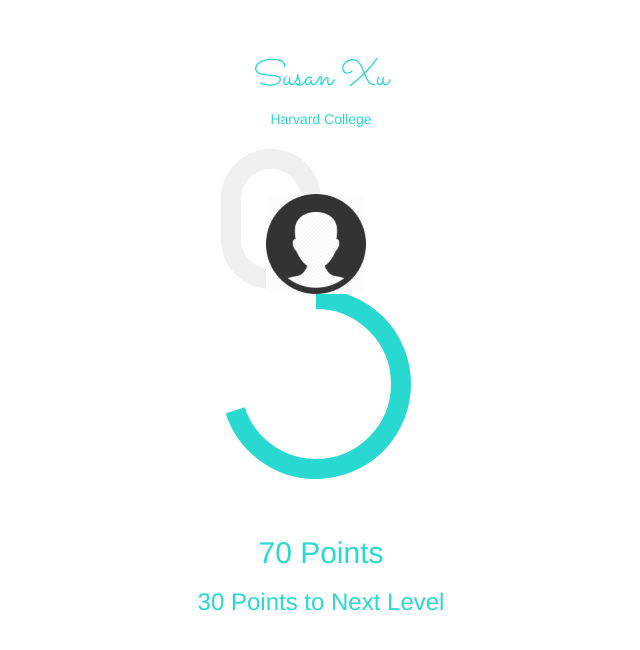
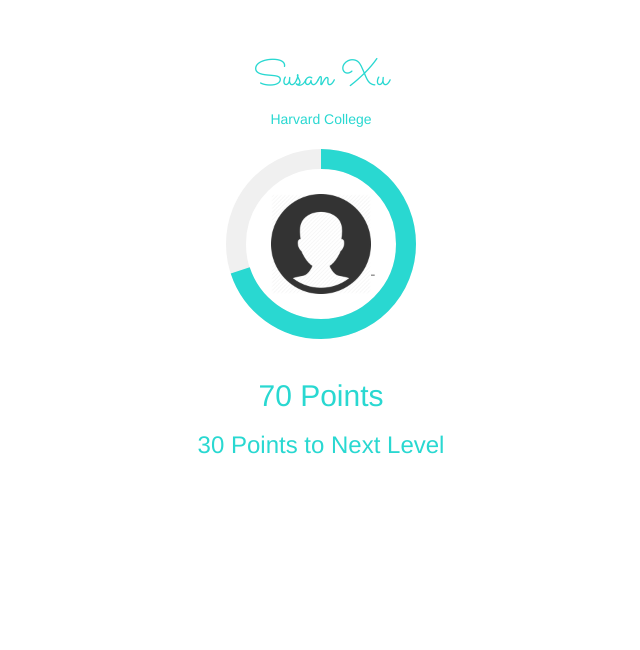
Before and after one commit to xususan/ambassadors, a PHP site: page / in a window 1280 px wide. Shown: the part 51-701 px from the top of the page, without its empty margins (319-959 px from the left). Run offline with PHP 8.4, Linux system fonts and the light colour scheme; some libraries are stand-ins or nearby versions.

Commit message:
fixes to svg

```diff
--- a/web/home.html
+++ b/web/home.html
@@ -73,7 +73,7 @@
 
         <div class="logoindicator">
           <figure class="chart" data-percent="75">
-            <figcaption>Profile</figcaption>
+            <figcaption>HTML</figcaption>
             <img class="html" src="public/img/profilephoto.png">
             <svg width="200" height="200">
               <circle class="outer" cx="95" cy="95" r="85" transform="rotate(-90, 95, 95)"/>
--- a/web/public/starter-template.css
+++ b/web/public/starter-template.css
@@ -44,7 +44,7 @@ html{
 }
 
 .chart figcaption {
-  padding: 50px 25px;
+  padding: 75px 75px;
   width: 100px;
   height: 50px;
   border: 20px solid #f0f0f0;
@@ -57,6 +57,11 @@ html{
   max-width: 100px;
   max-height: 100px;
   background: white;
+}
+.chart svg {
+  position: absolute;
+  top: 0;
+  left: 0;
 }
 .html {
   top: 45px;
```
